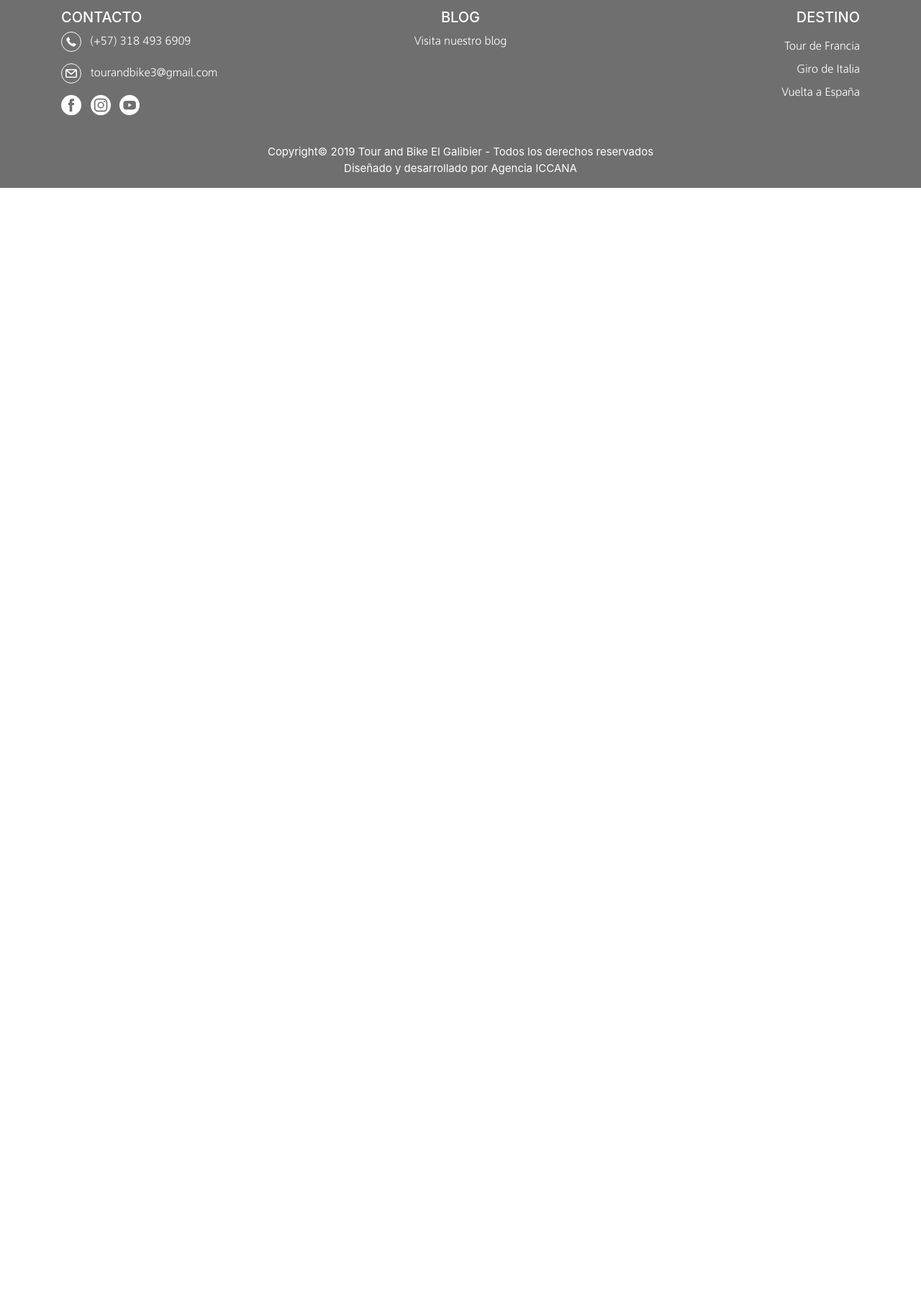
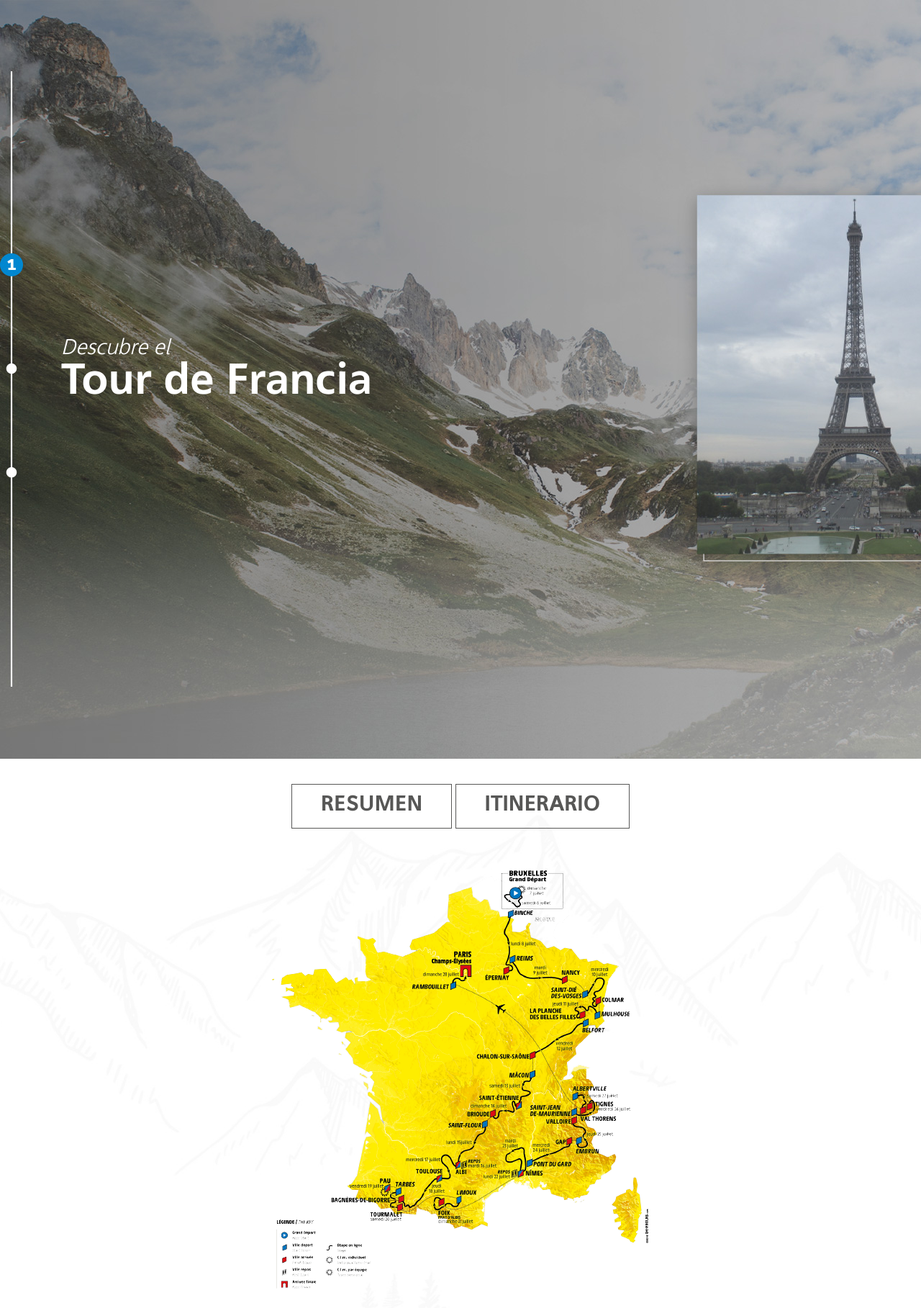
Before and after one commit to paul18design/tour, a PHP site: page /app/destinos.html in a window 1280 px wide. Shown: the part 103-1920 px from the top of the page at 72% size. Before the commit the page ends 364 px from the top, so only its background shows below. Run offline with PHP 8.4, Linux system fonts and the light colour scheme.

Commit message:
finisssssssh

```diff
--- a/app/css/main.css
+++ b/app/css/main.css
@@ -192,6 +192,12 @@ body {
 .p-65 {
   padding: 65px !important; }
 
+.px-200 {
+  padding: 0px 200px !important; }
+
+.py-100 {
+  padding: 100px 0px !important; }
+
 .pt-20 {
   padding-top: 20px !important; }
 
@@ -321,6 +327,9 @@ body {
 .p-title2 {
   padding-top: 250px !important; }
 
+.dest-title {
+  padding: 450px 0px; }
+
 .header-list li:last-child {
   width: 110px; }
 
@@ -376,6 +385,21 @@ ul.contact-list {
 
 .we-bg {
   background-image: url("../images/background-us.jpg");
+  background-repeat: no-repeat;
+  background-size: cover;
+  background-position: center center;
+  display: block; }
+
+.bg-destinos {
+  min-height: 1054px;
+  background-image: url("../images/bg-destinos.jpg");
+  background-repeat: no-repeat;
+  background-size: cover;
+  background-position: center center;
+  display: block; }
+
+.bg-resume {
+  background-image: url("../images/bg-resume.jpg");
   background-repeat: no-repeat;
   background-size: cover;
   background-position: center center;
@@ -459,6 +483,22 @@ ul.contact-list {
   background-size: cover;
   background-repeat: no-repeat;
   background-position: center center; }
+
+.arc-img {
+  background-image: url("../images/arc-img.png");
+  width: 600px;
+  height: 600px;
+  top: -60px;
+  right: -20px;
+  background-repeat: no-repeat; }
+
+.street-img {
+  background-image: url("../images/street-img.png");
+  width: 600px;
+  height: 600px;
+  top: -70px;
+  left: -60px;
+  background-repeat: no-repeat; }
 
 .lateral-text {
   transform: rotate(270deg);
@@ -587,6 +627,52 @@ ul.contact-list {
   width: 150px;
   margin-left: 0; }
 
+.line-red3 {
+  height: 4px;
+  background-color: #c90d0d;
+  top: 35px;
+  left: 46%;
+  width: 70px;
+  margin-left: 0; }
+
+.line-red4 {
+  height: 4px;
+  background-color: #c90d0d;
+  top: 42px;
+  left: 46%;
+  width: 70px;
+  margin-left: 0; }
+
+.line-white {
+  height: 150px;
+  background-color: #FFFFFF;
+  width: 4px;
+  top: 22px;
+  left: 28px; }
+
+.btn-tour {
+  background-color: #c90d0d;
+  color: #FFFFFF;
+  width: 200px;
+  font-weight: 600;
+  border-radius: 0px !important; }
+
+.boton-big {
+  padding: 20px 40px;
+  border: solid 1.5px #575756;
+  vertical-align: middle; }
+
+.bullet-red ul i {
+  list-style: none; }
+
+.bullet-red ul i::before {
+  content: "\2022";
+  color: 575756;
+  font-weight: bold;
+  display: inline-block;
+  width: 1em;
+  margin-left: -1em; }
+
 .logo-tour {
   background-image: url("../images/logo.jpg");
   width: 100px;
--- a/app/destinos.html
+++ b/app/destinos.html
@@ -36,7 +36,7 @@
                     <a class="nav-link dark-color upper agane-regular fs_20" href="blog.html">blog</a>
                 </li>
                 <li class="nav-item">
-                    <a class="nav-link dark-color upper agane-regular fs_20" href="#">contacto</a>
+                    <a class="nav-link dark-color upper agane-regular fs_20" href="contacto.html">contacto</a>
                 </li>
                 <li class="nav-item">
                     <a href="#" target="_blank"><span class="icon-fb_blue"></span></a>
@@ -48,7 +48,91 @@
         <span class="navbar-text small text-truncate mt-1 w-50 text-right order-1 order-md-last"></span>
     </nav>
 
+    <div class="bg-destinos">
+        <div class="container">
+            <div class="row">
+                <div class="col-md-12 white-color agane-bold fs_60 line-height_45 dest-title">
+                    <em class="agane-light fs_30">Descubre el</em> <br>
+                    Tour de Francia
+                </div>
+            </div>
+        </div>
+    </div>
 
+    <div class="bg-resume">
+        <div class="container">
+            <div class="row pt-40">
+                <div class="col-sm text-center">
+                    <span class="boton-big"><a href="#" class="gray-color fs_30 agane-bold">RESUMEN</a></span>
+                    <span class="boton-big"><a href="#" class="gray-color fs_30 agane-bold">ITINERARIO</a></span>
+                </div>
+            </div>
+            <div class="row pt-60">
+                <div class="col-sm text-center"><img src="images/map.png" class="imag-fluid" alt="Spain"></div>
+            </div>
+            <div class="row pt-60 p-40">
+                <div class="col-md-12 text-center gray-color fs_45 agane-bold position-relative">
+                    <hr class="line-red4 position-absolute">
+                    ¿QUÉ INCLUYE EL PLAN?
+                </div>
+                <div class="col-md-12 text-center gray-color fs_20 agane-light pt-20 px-200 line-height_25">
+                    <strong>8 noches 9 días</strong> en Hoteles de calidad y confortables para el buen descanso.
+                    Si debemos hacer un cambio en los hoteles este será de igual calidad o superior.
+                </div>
+            </div>
+            <div class="row p-50 bg-gray position-relative">
+                <div class="col-sm agane-light gray-color bullet-red fs_22">
+                    <ul>
+                        <li>Desayunos buffet en todos los hoteles</li>
+                        <li>Avituallamiento sólido y líquido durante el viaje</li>
+                        <li>Traslado aeropuerto - hotel</li>
+                        <li>Traslado hotel - aeropuerto en París</li>
+                        <li>Vehículo de apoyo</li>
+                        <li>Bicicleta gama media </li>
+                        <li>Un Maillot de calidad y bidones para agua</li>
+                        <li>Cena de bienvenida y despedida</li>
+                        <li>Mecato y dulces durante los traslados </li>
+                        <li>Agua</li>
+                    </ul>
+                </div>
+                <div class="col-sm"></div>
+                <span class="arc-img position-absolute"></span>
+            </div>
+        </div>
+    </div>
+
+    <div class="bg-resume">
+        <div class="container">
+            <div class="row pt-60 p-40">
+                <div class="col-md-12 text-center gray-color fs_45 agane-bold position-relative">
+                    <hr class="line-red4 position-absolute">
+                    ¿QUÉ NO INCLUYE?
+                </div>
+            </div>
+            <div class="row p-50 bg-gray position-relative">
+                <div class="col-sm"></div>
+                <div class="col-sm agane-light gray-color bullet-red fs_22">
+                    <ul class="py-100">
+                        <li>Almuerzos ni comidas, son de libre elección en el hotel o fuera (Excepto la cena de bienvenida y despedida).</li>
+                        <li>eguro de viaje</li>
+                        <li>Billete de avión</li>
+                    </ul>
+                </div>
+                <span class="street-img position-absolute"></span>
+            </div>
+            <div class="row pt-40 pb-60">
+                <div class="col-md-12 text-center gray-color fs_45 agane-bold position-relative">
+                    <hr class="line-red4 position-absolute">
+                    PRECIO
+                </div>
+                <div class="col-md-12 text-center gray-color fs_20 agane-light pt-20 px-200 line-height_25">
+                    3.000 € por persona en habitación doble. <br>
+                    Los cupos son limitados , viajamos en VAN no autobús. <br>
+                    La comodidad y la movilidad por las estrechas carreteras del tour es primordial.
+                </div>
+            </div>
+        </div>
+    </div>
 
     <footer class="bg-footer">
         <div class="container">
--- a/scss/main.scss
+++ b/scss/main.scss
@@ -232,6 +232,17 @@ body {
 .p-65 {
   padding: 65px !important;
 }
+
+.px-200 {
+  padding: 0px 200px !important;
+}
+
+
+.py-100 {
+  padding: 100px 0px !important;
+}
+
+
 .pt-20 {
   padding-top: 20px !important;
 }
@@ -372,6 +383,10 @@ body {
   padding-top: 250px !important;
 }
 
+.dest-title {
+  padding: 450px 0px;
+}
+
 //Nav bar settings
 
 .header-list li:last-child {
@@ -445,6 +460,23 @@ ul.contact-list {
 
 .we-bg {
   background-image: url("../images/background-us.jpg");
+  background-repeat: no-repeat;
+  background-size: cover;
+  background-position: center center;
+  display: block;
+}
+
+.bg-destinos {
+  min-height: 1054px;
+  background-image: url("../images/bg-destinos.jpg");
+  background-repeat: no-repeat;
+  background-size: cover;
+  background-position: center center;
+  display: block;
+}
+
+.bg-resume {
+  background-image: url("../images/bg-resume.jpg");
   background-repeat: no-repeat;
   background-size: cover;
   background-position: center center;
@@ -538,6 +570,24 @@ ul.contact-list {
   background-size: cover;
   background-repeat: no-repeat;
   background-position: center center;
+}
+
+.arc-img {
+  background-image: url("../images/arc-img.png");
+  width: 600px;
+  height: 600px;
+  top: -60px;
+  right: -20px;
+  background-repeat: no-repeat;
+}
+
+.street-img {
+  background-image: url("../images/street-img.png");
+  width: 600px;
+  height: 600px;
+  top: -70px;
+  left: -60px;
+  background-repeat: no-repeat;
 }
 
 .lateral-text{
@@ -681,6 +731,59 @@ ul.contact-list {
   margin-left: 0;
 }
 
+.line-red3 {
+  height: 4px;
+  background-color: #c90d0d;
+  top: 35px;
+  left: 46%;
+  width: 70px;
+  margin-left: 0;
+}
+
+.line-red4{
+  height: 4px;
+  background-color: #c90d0d;
+  top: 42px;
+  left: 46%;
+  width: 70px;
+  margin-left: 0;
+}
+
+.line-white {
+  height: 150px;
+  background-color: #FFFFFF;
+  width: 4px;
+  top: 22px;
+  left: 28px;
+}
+
+.btn-tour {
+  background-color: #c90d0d;
+  color: #FFFFFF;
+  width: 200px;
+  font-weight: 600;
+  border-radius: 0px !important;
+}
+
+.boton-big {
+  padding: 20px 40px;
+  border: solid 1.5px #575756;
+  vertical-align: middle;
+}
+
+.bullet-red ul i {
+  list-style: none;
+}
+
+.bullet-red ul i::before {
+  content: "\2022";
+  color: 575756;
+  font-weight: bold;
+  display: inline-block;
+  width: 1em;
+  margin-left: -1em;
+}
+
 //Iconography
 
 .logo-tour {
```
Also changed, not shown: app/contacto.html (+38 -4 lines), app/images/arc-img.png (added), app/images/bg-destinos.jpg (added), app/images/bg-resume.jpg (added), app/images/map.png (added), app/images/street-img.png (added), app/index.html (renamed from index.html).
